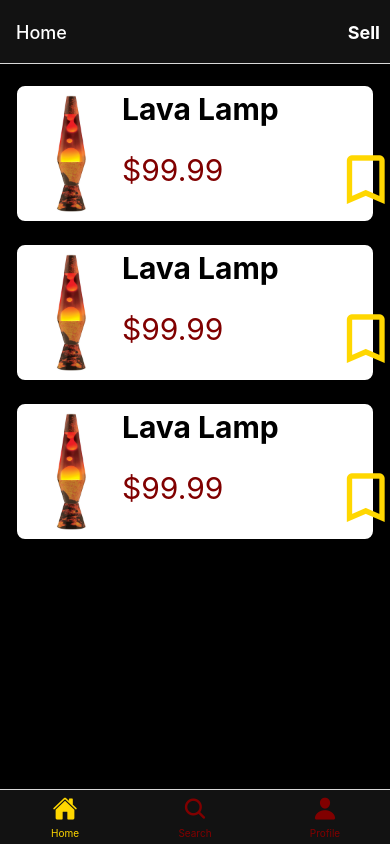
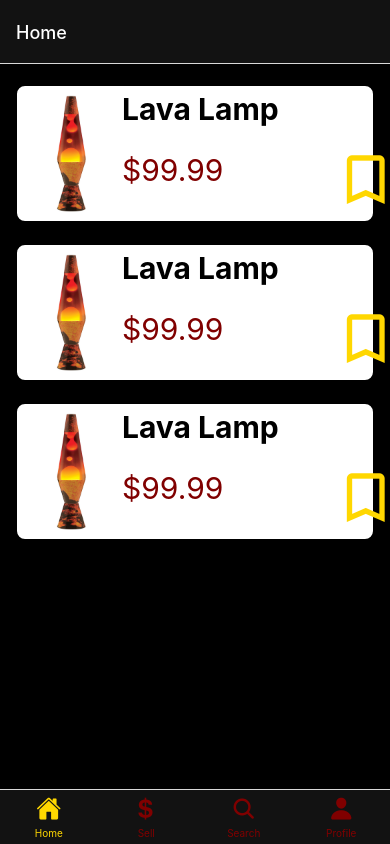
Before and after one commit to Cs262-BASSH/Client, a React Native app: screen /Home in a window 390 px wide. Built offline with nearby package versions, Linux system fonts and the light colour scheme.

Commit message:
Sell changed into Tab

```diff
--- a/components/Sell.js
+++ b/components/Sell.js
@@ -53,7 +53,9 @@ const Sell = (props) => {
               </Pressable>
             </View>
           </View>
+          <View>
           <Text style={description ? styles.descriptionHide : styles.descriptionShow}>This is a cool lava lamp. You should buy it! Contact me @ ...</Text>
+          </View>
         </View>
       </TouchableOpacity>
     </View>
--- a/screens/Tabs.js
+++ b/screens/Tabs.js
@@ -5,7 +5,6 @@ import Search from './Search';
 import { View, StyleSheet} from 'react-native';
 import Ionicons from 'react-native-vector-icons/Ionicons';
 import { createBottomTabNavigator } from '@react-navigation/bottom-tabs';
-import Header from '../shared/header';
 import Upload from './Upload';
 
 /* This is where the tabs are added */
@@ -29,7 +28,9 @@ export default function Tabs() {
               iconName = focused ? 'ios-search' : 'ios-search';
             } else if (route.name === 'Profile') {
               iconName = focused ? 'ios-person' : 'ios-person';
-            }
+            } else if (route.name === 'Sell') {
+              iconName = focused ? 'logo-usd' : 'logo-usd';}
+
 
             return <Ionicons name={iconName} size={size} color={color} />;
           },
@@ -47,9 +48,6 @@ export default function Tabs() {
 
         <Tab.Screen name="Home" component={Homepage}
           options={({ navigation }) => ({
-            headerRight: () => (
-              <Header navigation={navigation}/>
-            ),
             headerStyle: {
               backgroundColor: '#121212',
             },
@@ -59,6 +57,8 @@ export default function Tabs() {
           })}
         />
 
+        <Tab.Screen name="Sell" component={Upload} />
+
         <Tab.Screen name="Search" component={Search}
           options={{
             headerShown: false,
@@ -66,14 +66,6 @@ export default function Tabs() {
         />
 
         <Tab.Screen name="Profile" component={Profile} />
-
-
-        <Tab.Screen name="Upload" component={Upload}
-          options={{
-            tabBarButton: () => null,
-            tabBarVisible: false,
-          }}
-        />
 
       </Tab.Navigator>
   )
```
